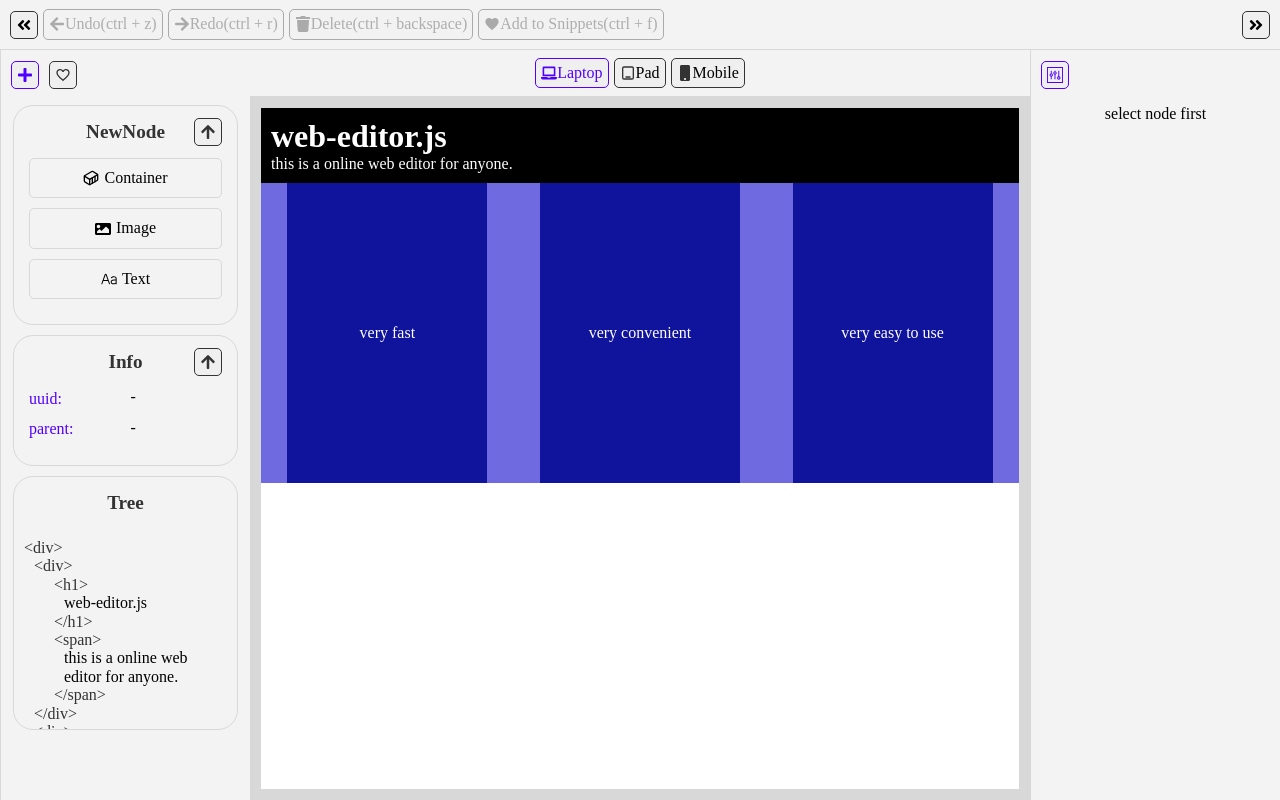
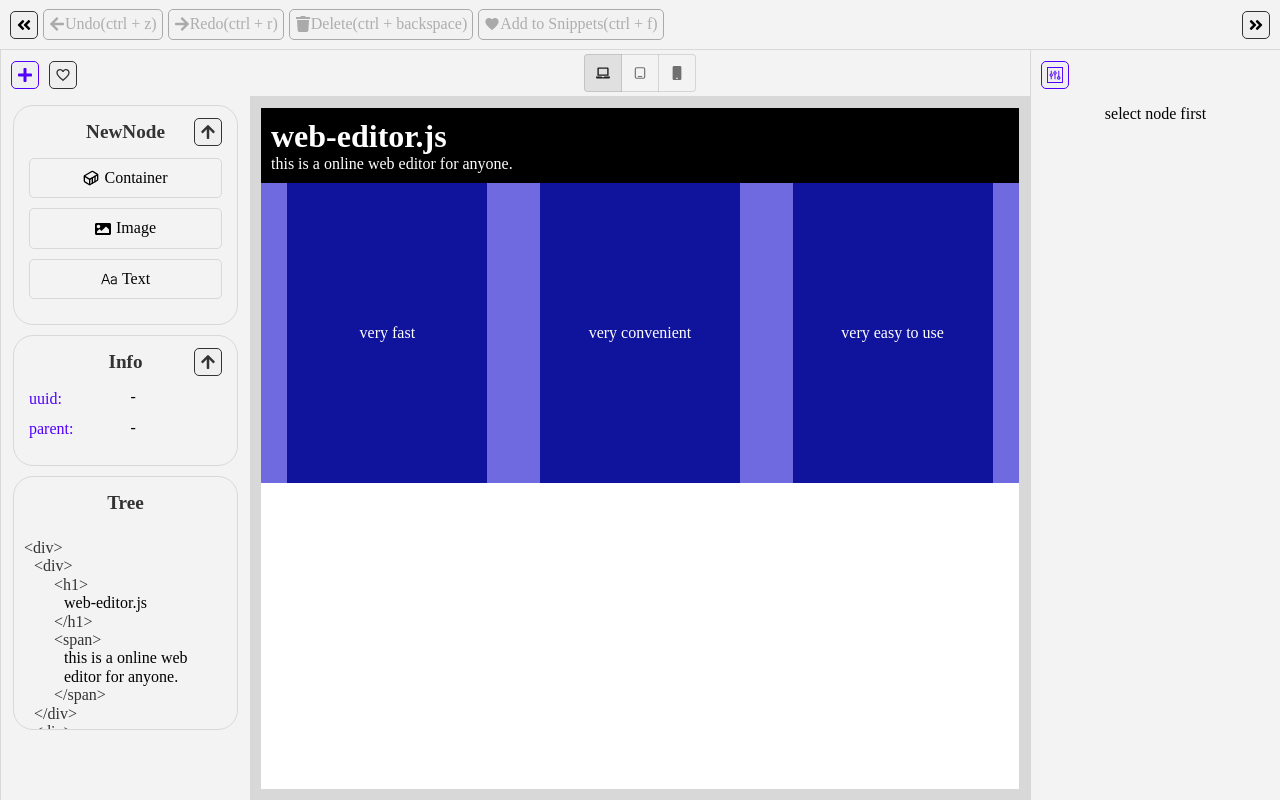
Before and after one commit to jasonlinkai/web-editor, a React (Create React App) app: page / in a window 1280 px wide. Built offline with nearby package versions, Linux system fonts and the light colour scheme; no server answers.

Commit message:
refact: sizerBar

```diff
--- a/src/WebEditor/SizerBar/SizerBar.module.scss
+++ b/src/WebEditor/SizerBar/SizerBar.module.scss
@@ -10,16 +10,8 @@
   padding-right: 10px;
 }
 
-.actionBarLeftArea {
+.actionBarArea {
   display: flex;
-  justify-content: space-around;
+  justify-content: center;
   align-items: center;
-  gap: 5px;
 }
-
-.actionBarRightArea {
-  display: flex;
-  justify-content: space-around;
-  align-items: center;
-  gap: 5px;
-}
--- a/src/WebEditor/SizerBar/SizerBar.module.scss.d.ts
+++ b/src/WebEditor/SizerBar/SizerBar.module.scss.d.ts
@@ -1,3 +1,2 @@
 export declare const actionBar: string;
-export declare const actionBarLeftArea: string;
-export declare const actionBarRightArea: string;
+export declare const actionBarArea: string;
--- a/src/WebEditor/SizerBar/index.tsx
+++ b/src/WebEditor/SizerBar/index.tsx
@@ -2,53 +2,46 @@ import styles from "./SizerBar.module.scss";
 import { observer } from "mobx-react-lite";
 import { FaLaptop, FaMobile } from "react-icons/fa";
 import { TbDeviceIpad } from "react-icons/tb";
+import ToggleButton from "@mui/material/ToggleButton";
+import ToggleButtonGroup from "@mui/material/ToggleButtonGroup";
 import { useStores } from "../../mobx/useMobxStateTreeStores";
-import ActionButton from "../components/ActionButton";
 
 export const actionBarHeight = 50;
 
 const SizerBar: React.FC = observer(() => {
   const { editor } = useStores();
 
+  const handleEditorLayoutWidth = (
+    event: React.MouseEvent<HTMLElement>,
+    width: string
+  ) => {
+    editor.setEditorLayout({
+      width,
+    });
+  };
+
   return (
     <div
       className={styles.actionBar}
       style={{ height: `${actionBarHeight}px` }}
     >
-      <div className={styles.actionBarLeftArea}>
-        <ActionButton
-          IconComponent={FaLaptop}
-          isActive={editor.editorLayout.width === "100%"}
-          onClick={() => {
-            editor.setEditorLayout({
-              width: "100%",
-            });
-          }}
+      <div className={styles.actionBarArea}>
+        <ToggleButtonGroup
+          value={editor.editorLayout.width}
+          exclusive
+          onChange={handleEditorLayoutWidth}
+          aria-label="editor layout width"
         >
-          Laptop
-        </ActionButton>
-        <ActionButton
-          IconComponent={TbDeviceIpad}
-          isActive={editor.editorLayout.width === "768px"}
-          onClick={() => {
-            editor.setEditorLayout({
-              width: "768px",
-            });
-          }}
-        >
-          Pad
-        </ActionButton>
-        <ActionButton
-          IconComponent={FaMobile}
-          isActive={editor.editorLayout.width === "320px"}
-          onClick={() => {
-            editor.setEditorLayout({
-              width: "320px",
-            });
-          }}
-        >
-          Mobile
-        </ActionButton>
+          <ToggleButton value="100%" aria-label="100%">
+            <FaLaptop />
+          </ToggleButton>
+          <ToggleButton value="768px" aria-label="768px">
+            <TbDeviceIpad />
+          </ToggleButton>
+          <ToggleButton value="320px" aria-label="320px">
+            <FaMobile />
+          </ToggleButton>
+        </ToggleButtonGroup>
       </div>
     </div>
   );
```
